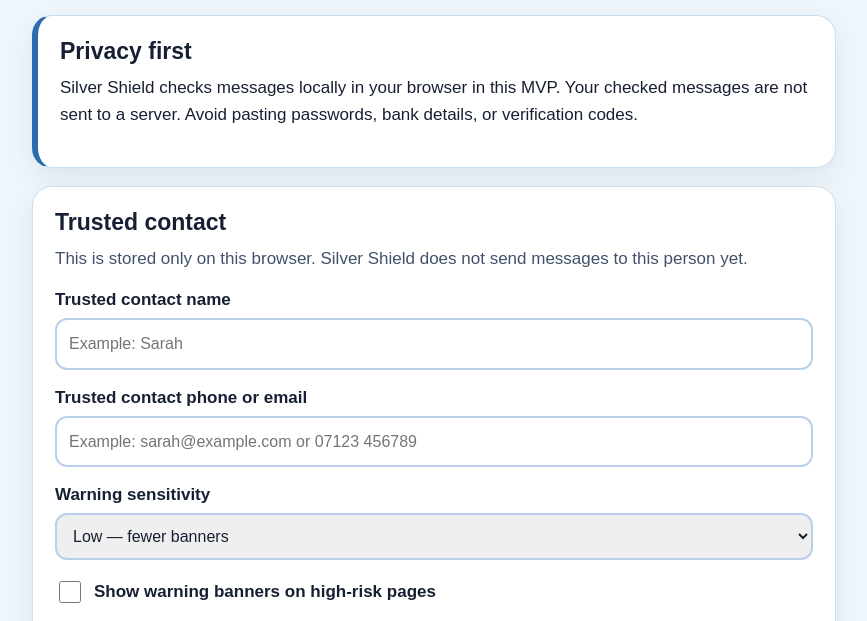
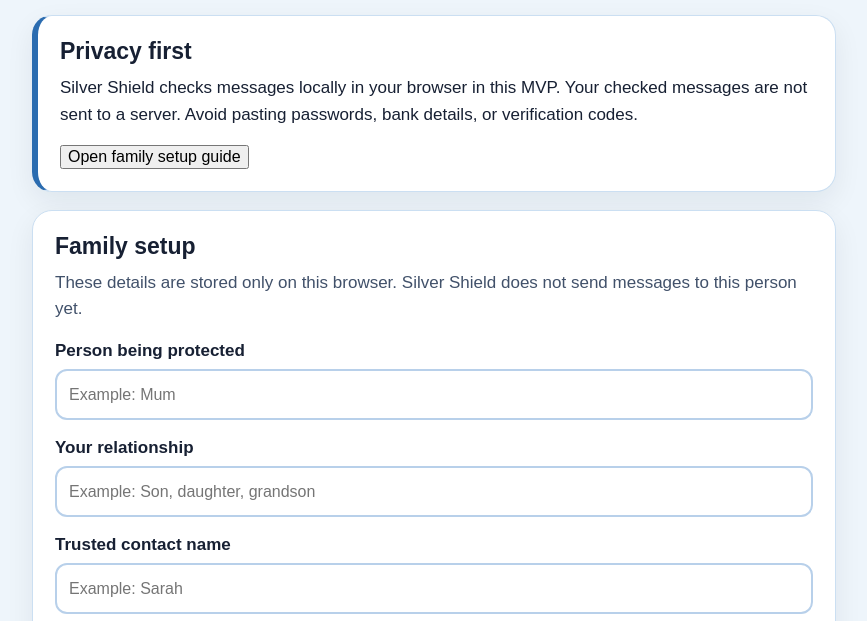
Before and after one commit to rcampbell30/Silvershield, a browser extension: page src/options/options.html in a window 1280 px wide. Shown: the part 122-743 px from the top of the page, without its empty margins (206-1073 px from the left). Drawn offline with Linux system fonts and the light colour scheme.

Commit message:
Expand settings for family setup

```diff
--- a/src/options/options.html
+++ b/src/options/options.html
@@ -19,17 +19,26 @@
       <section class="card privacy-card">
         <h2>Privacy first</h2>
         <p>Silver Shield checks messages locally in your browser in this MVP. Your checked messages are not sent to a server. Avoid pasting passwords, bank details, or verification codes.</p>
+        <button id="open-onboarding" type="button" class="secondary-button">Open family setup guide</button>
       </section>
 
       <form id="settings-form" class="card">
-        <h2>Trusted contact</h2>
-        <p class="helper-text">This is stored only on this browser. Silver Shield does not send messages to this person yet.</p>
+        <h2>Family setup</h2>
+        <p class="helper-text">These details are stored only on this browser. Silver Shield does not send messages to this person yet.</p>
 
-        <label for="trusted-name">Trusted contact name</label>
-        <input id="trusted-name" type="text" autocomplete="name" placeholder="Example: Sarah" />
+        <div class="form-grid">
+          <label for="protected-person-name">Person being protected</label>
+          <input id="protected-person-name" type="text" autocomplete="off" placeholder="Example: Mum" />
 
-        <label for="trusted-contact">Trusted contact phone or email</label>
-        <input id="trusted-contact" type="text" autocomplete="email" placeholder="Example: sarah@example.com or 07123 456789" />
+          <label for="installer-relationship">Your relationship</label>
+          <input id="installer-relationship" type="text" autocomplete="off" placeholder="Example: Son, daughter, grandson" />
+
+          <label for="trusted-name">Trusted contact name</label>
+          <input id="trusted-name" type="text" autocomplete="name" placeholder="Example: Sarah" />
+
+          <label for="trusted-contact">Trusted contact phone or email</label>
+          <input id="trusted-contact" type="text" autocomplete="email" placeholder="Example: sarah@example.com or 07123 456789" />
+        </div>
 
         <label for="sensitivity">Warning sensitivity</label>
         <select id="sensitivity">
```
